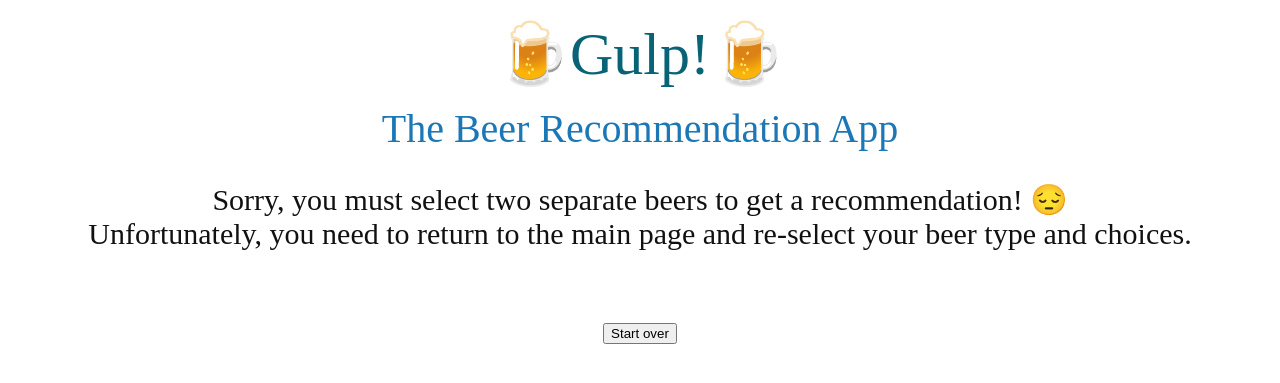
After one commit to mollysrour/beerapp, a Flask app: template templates/error-samebeers.html in a window 1280 px wide. The commit adds this page. Shown: the top 383 px of the page. Run offline with Flask 2, Linux system fonts and the light colour scheme; the template is opened without the code that fills it, so the values that code supplies are empty; some web fonts are replaced.

Commit message:
edited flask app

```diff
--- a/application.py
+++ b/application.py
@@ -56,22 +56,28 @@ def add_entry():
     except:
         traceback.print_exc()
         logger.warning("Not able to display beers, error page returned")
-        return('horror ofhorrors')
-        #return render_template('error.html')
+        return render_template('error-noselection.html')
 
 @app.route('/results', methods=['POST'])
 def get_results():
     """View that process a POST with new song input
     :return: redirect to index page
     """
-    firstbeer = int(request.form['beerchoice1'])
-    secondbeer = int(request.form['beerchoice2'])
+    try:
+        firstbeer = int(request.form['beerchoice1'])
+        secondbeer = int(request.form['beerchoice2'])
+    except:
+        traceback.print_exc()
+        logger.warning("Not able to display beers, error page returned")
+        return render_template('error-noselection.html')
     try:
         listbeers = db.session.query(Top_Ten_Beers).filter_by(Type=beertype)
         logger.debug("Index page accessed")
     except:
         traceback.print_exc()
         logger.warning("Not able to display beers, error page returned")
+    if firstbeer==secondbeer:
+        return render_template('error-samebeers.html')
     names, data = query_to_list(listbeers)
     top10df = pd.DataFrame.from_records(data, columns=names)
     usercomb = top10df.iloc[[firstbeer, secondbeer],:]
@@ -94,7 +100,7 @@ def get_results():
     except:
         traceback.print_exc()
         logger.warning("Not able to display beers, error page returned")
-        return('horror of horrows')
+        return render_template('error-noselection.html')
 
 if __name__ == "__main__":
 
--- /dev/null
+++ b/templates/error-samebeers.html
@@ -0,0 +1,32 @@
+<!DOCTYPE html>
+<html lang="en">
+<meta charset="UTF-8"">
+<meta name="viewport" content="width=device-width, initial-scale=1">
+<head>
+    <meta charset="UTF-8">
+    <link href="static/basic.css" rel="stylesheet">
+    <link rel="stylesheet" href="https://fonts.googleapis.com/css?family=Raleway">
+    <link rel="icon" href="https://emojipedia-us.s3.dualstack.us-west-1.amazonaws.com/thumbs/240/apple/198/clinking-beer-mugs_1f37b.png">
+</head>
+<body>
+<div id="container" align="center">
+  <div class="main">
+    <br>
+    <br>
+    <gulpheading>🍺Gulp!🍺</mainheading>
+    <br>
+    <br>
+    <mainheading>The Beer Recommendation App</mainheading>
+    <br>
+    <br>
+    <typeheading>Sorry, you must select two separate beers to get a recommendation! 😔 </typeheading>
+    <br>
+    <typeheading>Unfortunately, you need to return to the main page and re-select your beer type and choices. </typeheading>
+    <form action="{{ url_for('intro_page')}}">
+    <p align="center">
+            <button type="submit" class="w3-button w3-round w3-black" style="color:black;" > Start over </button>
+            </p> </form>
+        </div>
+    </div>
+    </body>
+    </html>
--- a/templates/recommender.html
+++ b/templates/recommender.html
@@ -39,7 +39,11 @@
         <tbody>
            {% for beer in listbeers %}
               <tr>
+                  {% if beer.Pkey % 10 == 0 %}
+                  <td> 10</td>
+                  {% else %}
                   <td>{{beer.Pkey % 10}} <br></td>
+                  {% endif %}
                   <td>{{ beer.Beer_Name }}<br></td>
                   <td>{{ beer.ABV }}<br></td>
                   <td>{{ beer.Style }}<br></td>
@@ -90,7 +94,7 @@
 
       <p align="center">
         <button type="submit" class="w3-button w3-round w3-black" style="color:black;" > Recommend me some beer! </button>
-        </p>
+        </p> </form>
     </div>
 </div>
 </body>
--- a/templates/results.html
+++ b/templates/results.html
@@ -48,6 +48,11 @@
         </tbody>
      </table>
 
+      <form action="{{ url_for('intro_page')}}">
+      <p align="center">
+         <button type="submit" class="w3-button w3-round w3-black" style="color:black;" > Explore another beer type! </button>
+         </p>
+      </form>
     </div>
 </div>
 </body>
```
Also changed, not shown: templates/error-noselection.html (added, +32 -0 lines).
